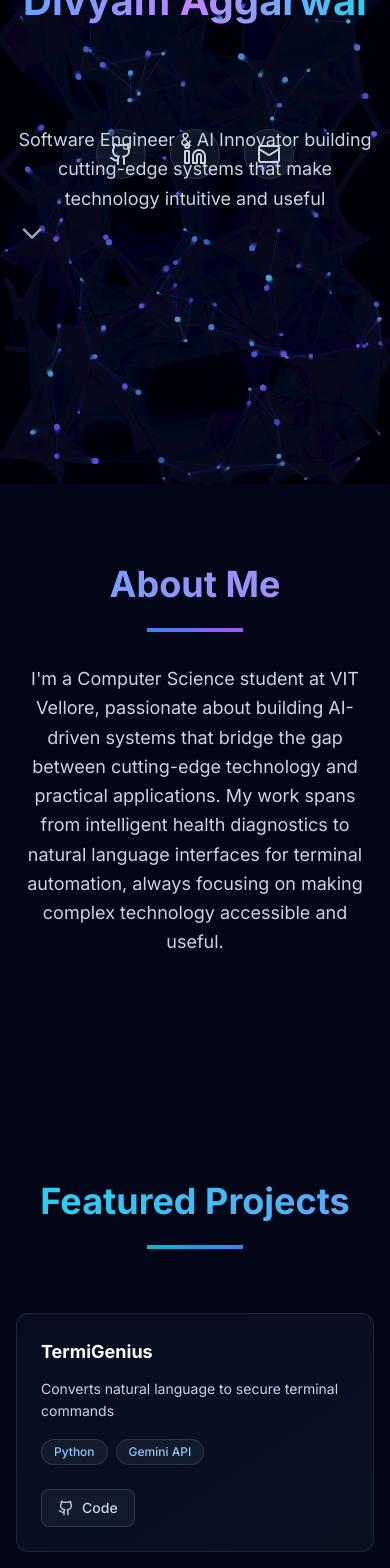
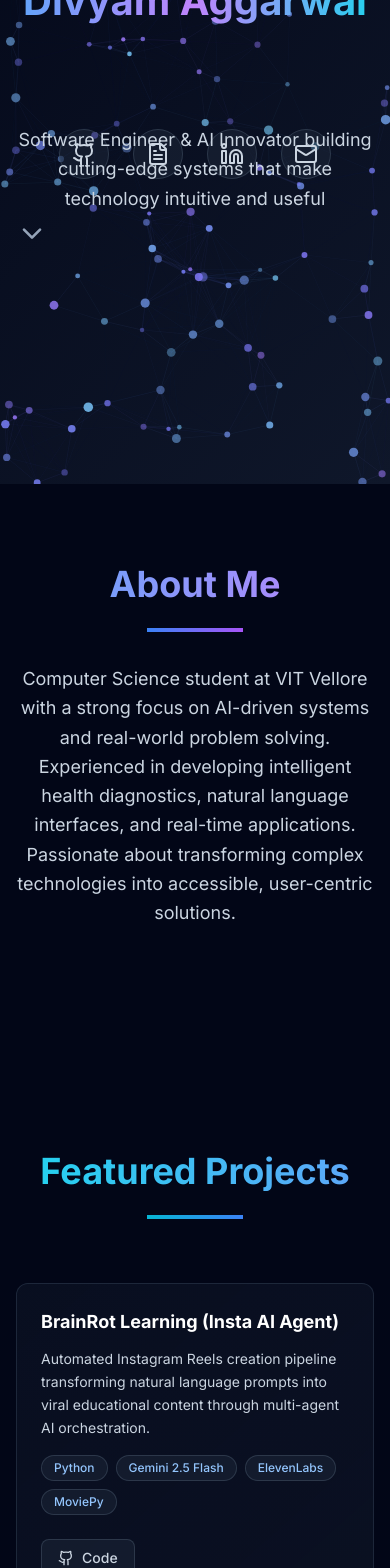
Before and after one commit to divyamagg2005/divyamagg2005, a React (Vite) app: page / in a window 390 px wide. Shown: the part 360-1928 px from the top of the page. Built offline with nearby package versions, Linux system fonts and the light colour scheme.

Commit message:
portfolio updation

```diff
--- a/src/App.tsx
+++ b/src/App.tsx
@@ -12,7 +12,8 @@ import {
   Brain,
   Cloud,
   Terminal,
-  Palette
+  Palette,
+  FileText
 } from 'lucide-react';
 
 import LoadingScreen from './components/LoadingScreen';
@@ -28,37 +29,56 @@ function App() {
 
   const projects = [
     {
+      title: 'BrainRot Learning (Insta AI Agent)',
+      description: 'Automated Instagram Reels creation pipeline transforming natural language prompts into viral educational content through multi-agent AI orchestration.',
+      techStack: ['Python', 'Gemini 2.5 Flash', 'ElevenLabs', 'MoviePy'],
+      githubUrl: 'https://github.com/divyamagg2005/Insta_ai_agent',
+    },
+    {
+      title: 'Confession ADG',
+      description: 'Secure, anonymous confession platform handling 200+ concurrent users with separated public/admin interfaces.',
+      techStack: ['React', 'TypeScript', 'Supabase', 'TailwindCSS'],
+      githubUrl: 'https://github.com/divyamagg2005/confession_adg',
+      liveUrl: 'https://confession-adg.vercel.app/',
+    },
+    {
       title: 'TermiGenius',
-      description: 'Converts natural language to secure terminal commands',
-      techStack: ['Python', 'Gemini API'],
+      description: 'AI-powered CLI converting natural language to secure PowerShell commands with risk scoring and verification.',
+      techStack: ['Python', 'Gemini API', 'PowerShell', 'Rich TUI'],
       githubUrl: 'https://github.com/divyamagg2005/TermiGenius',
     },
     {
-      title: 'AnonBoard',
-      description: 'Real-time anonymous message board for communities',
-      techStack: ['React', 'Supabase'],
-      githubUrl: 'https://github.com/divyamagg2005/anonboard',
-      liveUrl: 'https://anonboard-liard.vercel.app/',
+      title: 'MailMind',
+      description: 'Privacy-focused Chrome extension for Gmail summarization and reply drafting using local-first architecture.',
+      techStack: ['JavaScript', 'Chrome Extension', 'Groq LLMs'],
+      githubUrl: 'https://github.com/divyamagg2005/Smart-email-summariser',
+    },
+    {
+      title: 'Web Gladiator',
+      description: 'Immersive 3D FPS game with dynamic lighting, enemy AI, and responsive combat systems.',
+      techStack: ['Next.js', 'Three.js', 'React', 'TypeScript'],
+      githubUrl: 'https://github.com/divyamagg2005/web_gladiator',
+      liveUrl: 'https://survivor-self.vercel.app/',
+    },
+    {
+      title: 'HostelGrid',
+      description: 'Comprehensive hostel management system with role-based access control and complaint tracking.',
+      techStack: ['Django', 'Supabase', 'Bootstrap 5'],
+      githubUrl: 'https://github.com/divyamagg2005/HostelGrid',
+      liveUrl: 'https://hostelgrid-x2mo.onrender.com/',
+    },
+    {
+      title: 'Heart Rate Monitor',
+      description: 'Real-time heart monitoring system with Arduino data pipeline and AI-based health analysis.',
+      techStack: ['C++', 'Python', 'Gemini API', 'Arduino'],
+      githubUrl: 'https://github.com/divyamagg2005/heart-monitoring-with-data-storage-and-AI-analysis-.-',
     },
     {
       title: 'PDF Knowledge Assistant',
-      description: 'Chat with documents using AI & semantic search',
-      techStack: ['LangChain', 'Gemini API'],
+      description: 'Intelligent chatbot for PDF documents using vector similarity search and context-aware responses.',
+      techStack: ['LangChain', 'Gemini API', 'Streamlit'],
       githubUrl: 'https://github.com/divyamagg2005/ai_chatbot',
       liveUrl: 'https://aipdfchatbotsystem.streamlit.app/',
-    },
-    {
-      title: 'Health Monitor',
-      description: 'AI-based heart data analysis from real-time sensors',
-      techStack: ['C++', 'Python', 'Gemini API'],
-      githubUrl: 'https://github.com/divyamagg2005/heart-monitoring-with-data-storage-and-AI-analysis-.-',
-    },
-    {
-      title: 'Web Gladiator',
-      description: '3D FPS browser game with AI enemies and day-night cycle',
-      techStack: ['Next.js', 'Three.js'],
-      githubUrl: 'https://github.com/divyamagg2005/web_gladiator',
-      liveUrl: 'https://survivor-self.vercel.app/',
     },
   ];
 
@@ -66,39 +86,39 @@ function App() {
     {
       icon: Code,
       title: 'Languages',
-      skills: ['Python', 'C++', 'JavaScript', 'TypeScript', 'PowerShell'],
+      skills: ['Python', 'C++', 'JavaScript', 'TypeScript', 'PowerShell', 'Java'],
     },
     {
       icon: Palette,
       title: 'Frontend',
-      skills: ['React', 'Next.js', 'Three.js', 'Tailwind CSS', 'HTML/CSS'],
+      skills: ['React', 'Next.js', 'Three.js', 'TailwindCSS', 'Bootstrap', 'Shadow DOM'],
     },
     {
       icon: Database,
       title: 'Backend & DB',
-      skills: ['Node.js', 'Firebase', 'Supabase', 'MySQL'],
+      skills: ['Django', 'Node.js', 'Firebase', 'Supabase', 'PostgreSQL', 'MySQL'],
     },
     {
       icon: Brain,
       title: 'AI/ML',
-      skills: ['LangChain', 'Gemini API', 'IBM Watson', 'TensorFlow'],
+      skills: ['LangChain', 'Gemini API', 'Groq API', 'TensorFlow', 'Scikit-learn'],
     },
     {
       icon: Cloud,
       title: 'Cloud & DevOps',
-      skills: ['IBM Cloud', 'Firebase Hosting'],
+      skills: ['Vercel', 'Render', 'Git', 'GitHub Actions'],
     },
     {
       icon: Terminal,
-      title: 'Tools',
-      skills: ['Git', 'Streamlit', 'Embedded Programming'],
+      title: 'Tools & Security',
+      skills: ['VS Code', 'Streamlit', 'Arduino', 'OAuth 2.0', 'FFmpeg', 'Chrome APIs'],
     },
   ];
 
   const educationData = [
-    { year: '2023–2027', institution: 'VIT Vellore', score: 'CGPA: 8.84' },
-    { year: '12th', institution: 'Mayo International School', score: '93.8%' },
-    { year: '10th', institution: 'St. Mary\'s School', score: '93.8%' },
+    { year: '2023–2027', institution: 'VIT Vellore', score: 'CGPA: 8.81' },
+    { year: '2023', institution: 'Mayo International School', score: '93.8%' },
+    { year: '2021', institution: 'St. Mary\'s School', score: '93.8%' },
   ];
 
   return (
@@ -139,9 +159,19 @@ function App() {
               href="https://github.com/divyamagg2005"
               target="_blank"
               rel="noopener noreferrer"
-              className="p-3 bg-slate-800/50 hover:bg-slate-700/50 rounded-full transition-all duration-300 hover:scale-110 border border-slate-600/50 hover:border-blue-400/50"
+              className="p-3 bg-slate-800/50 hover:bg-slate-700/50 rounded-full transition-all duration-300 hover:scale-110 border border-slate-600/50 hover:border-blue-400/50 group"
+              title="GitHub"
             >
-              <Github className="w-6 h-6 text-slate-300 hover:text-blue-400" />
+              <Github className="w-6 h-6 text-slate-300 group-hover:text-blue-400" />
+            </a>
+            <a
+              href="https://drive.google.com/file/d/1j0KnUCFLyD47tS4vCUoi4Llhsu8d-6gy/view?usp=sharing"
+              target="_blank"
+              rel="noopener noreferrer"
+              className="p-3 bg-slate-800/50 hover:bg-slate-700/50 rounded-full transition-all duration-300 hover:scale-110 border border-slate-600/50 hover:border-blue-400/50 group"
+              title="View Resume"
+            >
+              <FileText className="w-6 h-6 text-slate-300 group-hover:text-blue-400" />
             </a>
             <a
               href="https://www.linkedin.com/in/divyam-aggarwal-51b52328a/"
@@ -184,7 +214,7 @@ function App() {
             </h2>
             <div className="w-24 h-1 bg-gradient-to-r from-blue-500 to-purple-500 mx-auto mb-8"></div>
             <p className="text-lg text-slate-300 leading-relaxed max-w-3xl mx-auto">
-              I'm a Computer Science student at VIT Vellore, passionate about building AI-driven systems that bridge the gap between cutting-edge technology and practical applications. My work spans from intelligent health diagnostics to natural language interfaces for terminal automation, always focusing on making complex technology accessible and useful.
+              Computer Science student at VIT Vellore with a strong focus on AI-driven systems and real-world problem solving. Experienced in developing intelligent health diagnostics, natural language interfaces, and real-time applications. Passionate about transforming complex technologies into accessible, user-centric solutions.
             </p>
           </motion.div>
         </div>
@@ -243,16 +273,24 @@ function App() {
           >
             <div className="flex items-center mb-6">
               <Award className="w-8 h-8 text-purple-400 mr-4" />
-              <h3 className="text-2xl font-bold text-white">ADGVIT - Senior Core Member & Collaboration Executive</h3>
+              <h3 className="text-2xl font-bold text-white">ADGVIT - Finance Head (Board Member)</h3>
             </div>
             <ul className="space-y-4 text-slate-300">
               <li className="flex items-start">
                 <div className="w-2 h-2 bg-purple-400 rounded-full mt-2 mr-4 flex-shrink-0"></div>
-                <span>Secured sponsorships from Kandola Networks, enhancing event capabilities and community reach</span>
+                <span>Led sponsorship strategy and negotiations, securing funding for flagship events like iOS Fusion 7.0.</span>
               </li>
               <li className="flex items-start">
                 <div className="w-2 h-2 bg-purple-400 rounded-full mt-2 mr-4 flex-shrink-0"></div>
-                <span>Successfully invited Pragya Muthuraman as guest speaker for SharkTech, bringing industry expertise to the community</span>
+                <span>Successfully invited Pragya Muthuraman (Founder, The Internet Company) as keynote speaker for Yantra 2025.</span>
+              </li>
+              <li className="flex items-start">
+                <div className="w-2 h-2 bg-purple-400 rounded-full mt-2 mr-4 flex-shrink-0"></div>
+                <span>Managed speaker relations for iOS Fusion 8.0, interacting with industry leaders like Amrit Raj (Co-Founder, Women in Product India).</span>
+              </li>
+              <li className="flex items-start">
+                <div className="w-2 h-2 bg-purple-400 rounded-full mt-2 mr-4 flex-shrink-0"></div>
+                <span>Collaborated with cross-functional teams to plan budgets and allocate funds for community workshops.</span>
               </li>
             </ul>
           </motion.div>
@@ -299,6 +337,50 @@ function App() {
         </div>
       </section>
 
+      {/* Certifications Section */}
+      <section id="certifications" className="py-20 px-4 relative z-10">
+        <div className="max-w-4xl mx-auto">
+          <motion.div
+            initial={{ opacity: 0, y: 50 }}
+            whileInView={{ opacity: 1, y: 0 }}
+            transition={{ duration: 0.8 }}
+            className="text-center mb-16"
+          >
+            <h2 className="text-4xl font-bold mb-6 bg-gradient-to-r from-yellow-400 to-orange-400 bg-clip-text text-transparent">
+              Certifications
+            </h2>
+            <div className="w-24 h-1 bg-gradient-to-r from-yellow-500 to-orange-500 mx-auto mb-8"></div>
+          </motion.div>
+
+          <motion.div
+            initial={{ opacity: 0, scale: 0.9 }}
+            whileInView={{ opacity: 1, scale: 1 }}
+            transition={{ duration: 0.5 }}
+            className="bg-gradient-to-br from-slate-900/50 to-slate-800/30 backdrop-blur-sm border border-slate-700/50 rounded-xl p-8 hover:border-yellow-500/50 transition-all duration-300"
+          >
+            <div className="flex flex-col md:flex-row justify-between items-center gap-6">
+              <div className="flex items-center gap-4">
+                <Award className="w-10 h-10 text-yellow-400" />
+                <div className="text-left">
+                  <h3 className="text-xl font-bold text-white">IBM Generative AI Specialization</h3>
+                  <p className="text-slate-400">Score: 97/100 • Issued by IBM</p>
+                </div>
+              </div>
+              <div className="flex gap-4">
+                <a
+                  href="https://drive.google.com/file/d/1wvgG0pRaP422fNMEcPwCsOlU0Y4_6QFr/view?usp=sharing"
+                  target="_blank"
+                  rel="noopener noreferrer"
+                  className="px-6 py-2 bg-yellow-500/10 hover:bg-yellow-500/20 text-yellow-400 rounded-lg transition-colors border border-yellow-500/50"
+                >
+                  Certificate
+                </a>
+              </div>
+            </div>
+          </motion.div>
+        </div>
+      </section>
+
       {/* Skills Section */}
       <section id="skills" className="py-20 px-4 relative z-10">
         <div className="max-w-7xl mx-auto">
@@ -329,65 +411,12 @@ function App() {
         </div>
       </section>
 
-      {/* Contact Section */}
-      <section id="contact" className="py-20 px-4 relative z-10">
-        <div className="max-w-4xl mx-auto">
-          <motion.div
-            initial={{ opacity: 0, y: 50 }}
-            whileInView={{ opacity: 1, y: 0 }}
-            transition={{ duration: 0.8 }}
-            className="text-center mb-16"
-          >
-            <h2 className="text-4xl font-bold mb-6 bg-gradient-to-r from-blue-400 to-cyan-400 bg-clip-text text-transparent">
-              Get In Touch
-            </h2>
-            <div className="w-24 h-1 bg-gradient-to-r from-blue-500 to-cyan-500 mx-auto mb-8"></div>
-            <p className="text-lg text-slate-300 mb-12">
-              Let's connect and build something amazing together!
-            </p>
-          </motion.div>
 
-          <motion.div
-            initial={{ opacity: 0, y: 30 }}
-            whileInView={{ opacity: 1, y: 0 }}
-            transition={{ duration: 0.8 }}
-            className="flex flex-col sm:flex-row gap-6 justify-center items-center"
-          >
-            <a
-              href="https://github.com/divyamagg2005"
-              target="_blank"
-              rel="noopener noreferrer"
-              className="flex items-center gap-3 px-8 py-4 bg-gradient-to-r from-slate-800 to-slate-700 hover:from-slate-700 hover:to-slate-600 rounded-xl transition-all duration-300 border border-slate-600/50 hover:border-blue-400/50 transform hover:scale-105"
-            >
-              <Github className="w-6 h-6 text-blue-400" />
-              <span className="text-white font-medium">divyamagg2005</span>
-            </a>
-
-            <a
-              href="https://linkedin.com/in/divyam-aggarwal"
-              target="_blank"
-              rel="noopener noreferrer"
-              className="flex items-center gap-3 px-8 py-4 bg-gradient-to-r from-blue-800 to-blue-700 hover:from-blue-700 hover:to-blue-600 rounded-xl transition-all duration-300 border border-blue-600/50 hover:border-blue-400/50 transform hover:scale-105"
-            >
-              <Linkedin className="w-6 h-6 text-blue-300" />
-              <span className="text-white font-medium">Divyam Aggarwal</span>
-            </a>
-
-            <a
-              href="mailto:divyamagg2005@gmail.com"
-              className="flex items-center gap-3 px-8 py-4 bg-gradient-to-r from-purple-800 to-purple-700 hover:from-purple-700 hover:to-purple-600 rounded-xl transition-all duration-300 border border-purple-600/50 hover:border-purple-400/50 transform hover:scale-105"
-            >
-              <Mail className="w-6 h-6 text-purple-300" />
-              <span className="text-white font-medium">divyamagg2005@gmail.com</span>
-            </a>
-          </motion.div>
-        </div>
-      </section>
 
       {/* Footer */}
       <footer className="py-8 px-4 border-t border-slate-800/50 relative z-10">
         <div className="max-w-7xl mx-auto text-center text-slate-400">
-          <p>&copy; 2024 Divyam Aggarwal. Built with React, TypeScript, and Tailwind CSS.</p>
+          <p>"Learning until my knowledge turns into my capability."</p>
         </div>
       </footer>
     </div>
```
Also changed, not shown: src/components/ParticleBackground.tsx (+102 -14 lines).
